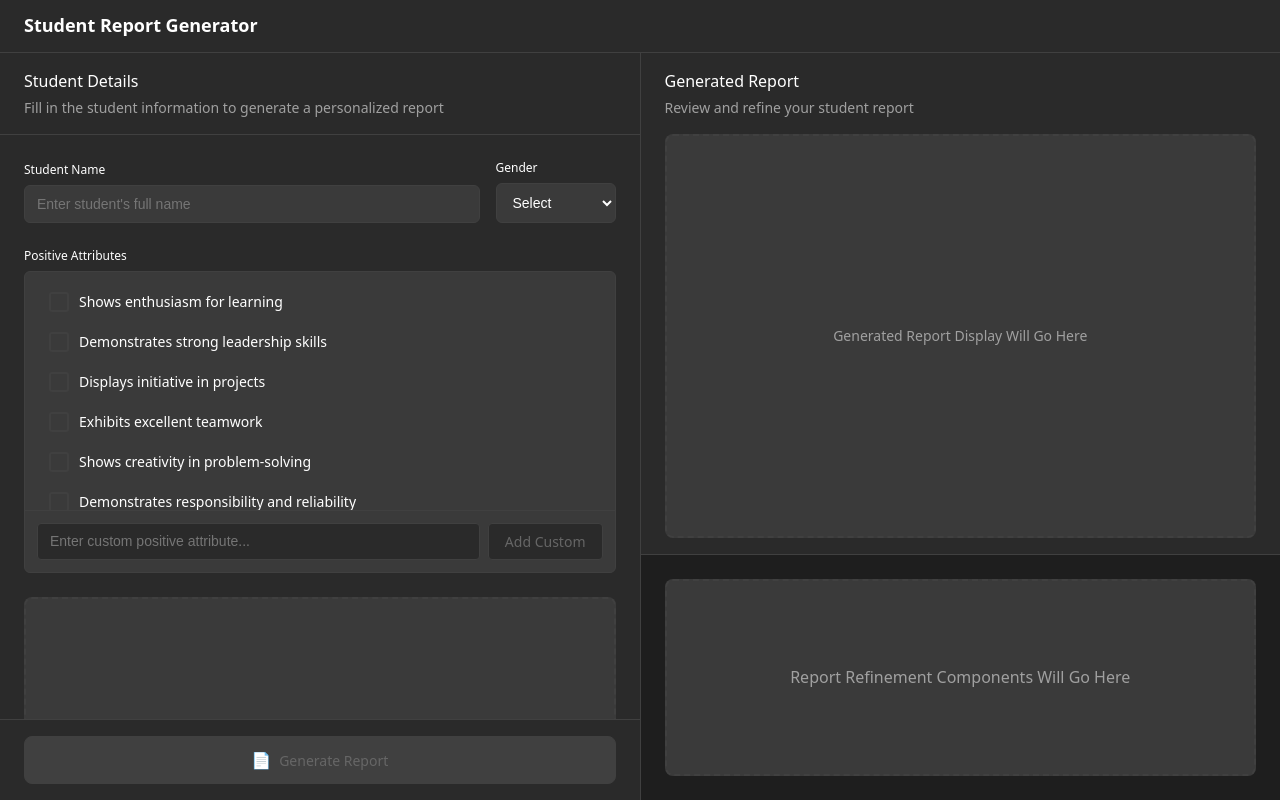
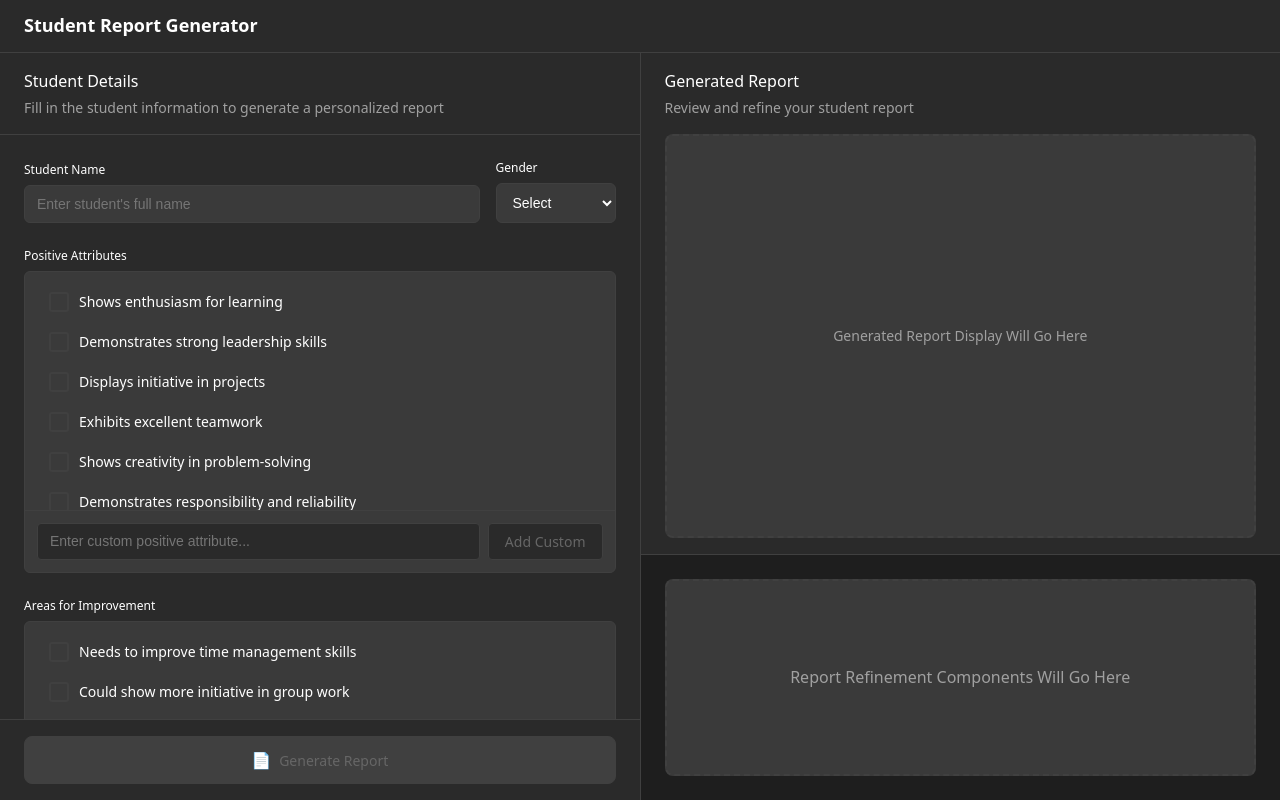
Before and after one commit to keithchewzk/report-scribe, a React (Vite) app in the folder frontend/: page / in a window 1280 px wide. Built offline with nearby package versions, Linux system fonts and the light colour scheme.

Commit message:
add NegativeAttributes component

```diff
--- a/frontend/src/components/StudentDetailsPanel/Button.tsx
+++ b/frontend/src/components/StudentDetailsPanel/Button.tsx
@@ -19,8 +19,9 @@ const GenerateReportButton: React.FC<GenerateReportButtonProps> = ({
       // Transform FormData to GenerateReportRequest format
       const apiPayload = {
         name: formData.name,
-        gender: formData.gender,
-        positive_attributes: formData.positiveAttributes
+        gender: formData.gender as 'Male' | 'Female',
+        positive_attributes: formData.positiveAttributes,
+        negative_attributes: formData.negativeAttributes
       }
       onGenerateReport(apiPayload)
     }
--- /dev/null
+++ b/frontend/src/components/StudentDetailsPanel/Form/NegativeAttributesField.tsx
@@ -0,0 +1,212 @@
+import React, { useState } from 'react'
+import { MultiSelectFieldProps } from '../../../types'
+
+interface NegativeAttributesFieldProps extends MultiSelectFieldProps {
+  value: string[]
+  onChange: (value: string[]) => void
+}
+
+const NegativeAttributesField: React.FC<NegativeAttributesFieldProps> = ({ value: selectedAttributes, onChange }) => {
+  const predefinedAttributes = [
+    "Needs to improve time management skills",
+    "Could show more initiative in group work",
+    "Should focus more during lessons",
+    "Needs to develop better organization skills",
+    "Could improve participation in class discussions",
+    "Should work on following instructions more carefully",
+    "Needs to improve homework completion consistency",
+    "Could benefit from better peer interaction skills",
+    "Should work on managing distractions",
+    "Needs to develop stronger problem-solving persistence"
+  ]
+
+  const [availableAttributes, setAvailableAttributes] = useState<string[]>(predefinedAttributes)
+  const [customInput, setCustomInput] = useState<string>('')
+
+  const toggleAttribute = (attribute: string): void => {
+    const newSelected = selectedAttributes.includes(attribute)
+      ? selectedAttributes.filter(attr => attr !== attribute)
+      : [...selectedAttributes, attribute]
+
+    onChange(newSelected)
+  }
+
+  const addCustomAttribute = (): void => {
+    const trimmedInput = customInput.trim()
+    if (trimmedInput && !availableAttributes.includes(trimmedInput)) {
+      setAvailableAttributes(prev => [...prev, trimmedInput])
+      const newSelected = [...selectedAttributes, trimmedInput]
+      onChange(newSelected)
+      setCustomInput('')
+    }
+  }
+
+  const handleKeyDown = (e: React.KeyboardEvent<HTMLInputElement>): void => {
+    if (e.key === 'Enter') {
+      addCustomAttribute()
+    }
+  }
+
+  return (
+    <div style={{ marginBottom: '24px' }}>
+      <label
+        style={{
+          display: 'block',
+          fontSize: '12px',
+          fontWeight: '500',
+          color: '#ffffff',
+          marginBottom: '6px'
+        }}
+      >
+        Areas for Improvement
+      </label>
+
+      <div style={{
+        backgroundColor: '#3a3a3a',
+        border: '1px solid #404040',
+        borderRadius: '6px',
+        height: '300px',
+        display: 'flex',
+        flexDirection: 'column'
+      }}>
+        {/* Scrollable Attributes List */}
+        <div style={{
+          flex: 1,
+          overflowY: 'auto',
+          padding: '12px'
+        }}>
+          {availableAttributes.map((attribute, index) => {
+            const isSelected = selectedAttributes.includes(attribute)
+            return (
+              <div
+                key={index}
+                onClick={() => toggleAttribute(attribute)}
+                style={{
+                  display: 'flex',
+                  alignItems: 'center',
+                  padding: '8px 12px',
+                  marginBottom: '4px',
+                  backgroundColor: isSelected ? '#4a5568' : 'transparent',
+                  borderRadius: '4px',
+                  cursor: 'pointer',
+                  transition: 'background-color 0.2s ease',
+                  fontSize: '14px',
+                  color: '#ffffff'
+                }}
+                onMouseEnter={(e) => {
+                  if (!isSelected) {
+                    (e.currentTarget as HTMLDivElement).style.backgroundColor = '#404040'
+                  }
+                }}
+                onMouseLeave={(e) => {
+                  if (!isSelected) {
+                    (e.currentTarget as HTMLDivElement).style.backgroundColor = 'transparent'
+                  }
+                }}
+              >
+                <div style={{
+                  width: '16px',
+                  height: '16px',
+                  border: '2px solid #404040',
+                  borderRadius: '3px',
+                  marginRight: '10px',
+                  display: 'flex',
+                  alignItems: 'center',
+                  justifyContent: 'center',
+                  backgroundColor: isSelected ? '#4a5568' : 'transparent',
+                  borderColor: isSelected ? '#4a5568' : '#404040'
+                }}>
+                  {isSelected && (
+                    <span style={{
+                      color: '#ffffff',
+                      fontSize: '12px',
+                      fontWeight: 'bold'
+                    }}>
+                      ✓
+                    </span>
+                  )}
+                </div>
+                <span style={{ flex: 1, lineHeight: '1.4' }}>
+                  {attribute}
+                </span>
+              </div>
+            )
+          })}
+        </div>
+
+        {/* Custom Input Section */}
+        <div style={{
+          borderTop: '1px solid #404040',
+          padding: '12px',
+          display: 'flex',
+          gap: '8px'
+        }}>
+          <input
+            type="text"
+            value={customInput}
+            onChange={(e) => setCustomInput(e.target.value)}
+            onKeyDown={handleKeyDown}
+            placeholder="Enter custom area for improvement..."
+            style={{
+              flex: 1,
+              padding: '8px 12px',
+              backgroundColor: '#2a2a2a',
+              border: '1px solid #404040',
+              borderRadius: '4px',
+              color: '#ffffff',
+              fontSize: '14px',
+              outline: 'none',
+              boxSizing: 'border-box'
+            }}
+            onFocus={(e) => {
+              (e.target as HTMLInputElement).style.borderColor = '#555555'
+            }}
+            onBlur={(e) => {
+              (e.target as HTMLInputElement).style.borderColor = '#404040'
+            }}
+          />
+          <button
+            onClick={addCustomAttribute}
+            disabled={!customInput.trim()}
+            style={{
+              padding: '8px 16px',
+              backgroundColor: customInput.trim() ? '#4a5568' : '#2a2a2a',
+              border: '1px solid #404040',
+              borderRadius: '4px',
+              color: customInput.trim() ? '#ffffff' : '#666666',
+              fontSize: '14px',
+              cursor: customInput.trim() ? 'pointer' : 'not-allowed',
+              transition: 'all 0.2s ease',
+              whiteSpace: 'nowrap'
+            }}
+            onMouseEnter={(e) => {
+              if (customInput.trim()) {
+                (e.target as HTMLButtonElement).style.backgroundColor = '#5a6578'
+              }
+            }}
+            onMouseLeave={(e) => {
+              if (customInput.trim()) {
+                (e.target as HTMLButtonElement).style.backgroundColor = '#4a5568'
+              }
+            }}
+          >
+            Add Custom
+          </button>
+        </div>
+      </div>
+
+      {/* Selected Count Display */}
+      {selectedAttributes.length > 0 && (
+        <div style={{
+          marginTop: '8px',
+          fontSize: '12px',
+          color: '#a0a0a0'
+        }}>
+          {selectedAttributes.length} area{selectedAttributes.length !== 1 ? 's' : ''} for improvement selected
+        </div>
+      )}
+    </div>
+  )
+}
+
+export default NegativeAttributesField
--- a/frontend/src/components/StudentDetailsPanel/Form/index.tsx
+++ b/frontend/src/components/StudentDetailsPanel/Form/index.tsx
@@ -3,6 +3,7 @@ import { FormData, FormChangeHandler } from '../../../types'
 import NameField from './NameField'
 import GenderField from './GenderField'
 import PositiveAttributesField from './PositiveAttributesField'
+import NegativeAttributesField from './NegativeAttributesField'
 
 interface StudentFormProps {
   onFormDataChange: FormChangeHandler
@@ -12,7 +13,8 @@ const StudentForm: React.FC<StudentFormProps> = ({ onFormDataChange }) => {
   const [formData, setFormData] = useState<FormData>({
     name: '',
     gender: '',
-    positiveAttributes: []
+    positiveAttributes: [],
+    negativeAttributes: []
   })
 
   const updateFormData = (field: keyof FormData, value: string | string[]): void => {
@@ -51,20 +53,10 @@ const StudentForm: React.FC<StudentFormProps> = ({ onFormDataChange }) => {
         onChange={(value) => updateFormData('positiveAttributes', value)}
       />
 
-      {/* Placeholder for additional form fields */}
-      <div style={{
-        height: '400px',
-        backgroundColor: '#3a3a3a',
-        border: '2px dashed #404040',
-        borderRadius: '8px',
-        display: 'flex',
-        alignItems: 'center',
-        justifyContent: 'center',
-        fontSize: '16px',
-        color: '#a0a0a0'
-      }}>
-        Additional Form Components Will Go Here
-      </div>
+      <NegativeAttributesField
+        value={formData.negativeAttributes}
+        onChange={(value) => updateFormData('negativeAttributes', value)}
+      />
     </div>
   )
 }
--- a/frontend/src/services/reportService.ts
+++ b/frontend/src/services/reportService.ts
@@ -7,6 +7,7 @@ export interface GenerateReportRequest {
   name: string
   gender: 'Male' | 'Female'
   positive_attributes: string[]
+  negative_attributes: string[]
 }
 
 export interface GenerateReportResponse {
@@ -19,7 +20,8 @@ export const generateReport = async (formData: GenerateReportRequest): Promise<G
   const payload: GenerateReportRequest = {
     name: formData.name.trim(),
     gender: formData.gender,
-    positive_attributes: formData.positive_attributes
+    positive_attributes: formData.positive_attributes,
+    negative_attributes: formData.negative_attributes
   }
 
   const response = await fetch('http://localhost:8000/report/generate', {
--- a/frontend/src/types/index.ts
+++ b/frontend/src/types/index.ts
@@ -9,6 +9,7 @@ export interface FormData {
   name: string
   gender: '' | 'Male' | 'Female'
   positiveAttributes: string[]
+  negativeAttributes: string[]
 }
 
 // Component Prop Types
```
Also changed, not shown: 2 other files (tests, documents, lock files or other folders).
